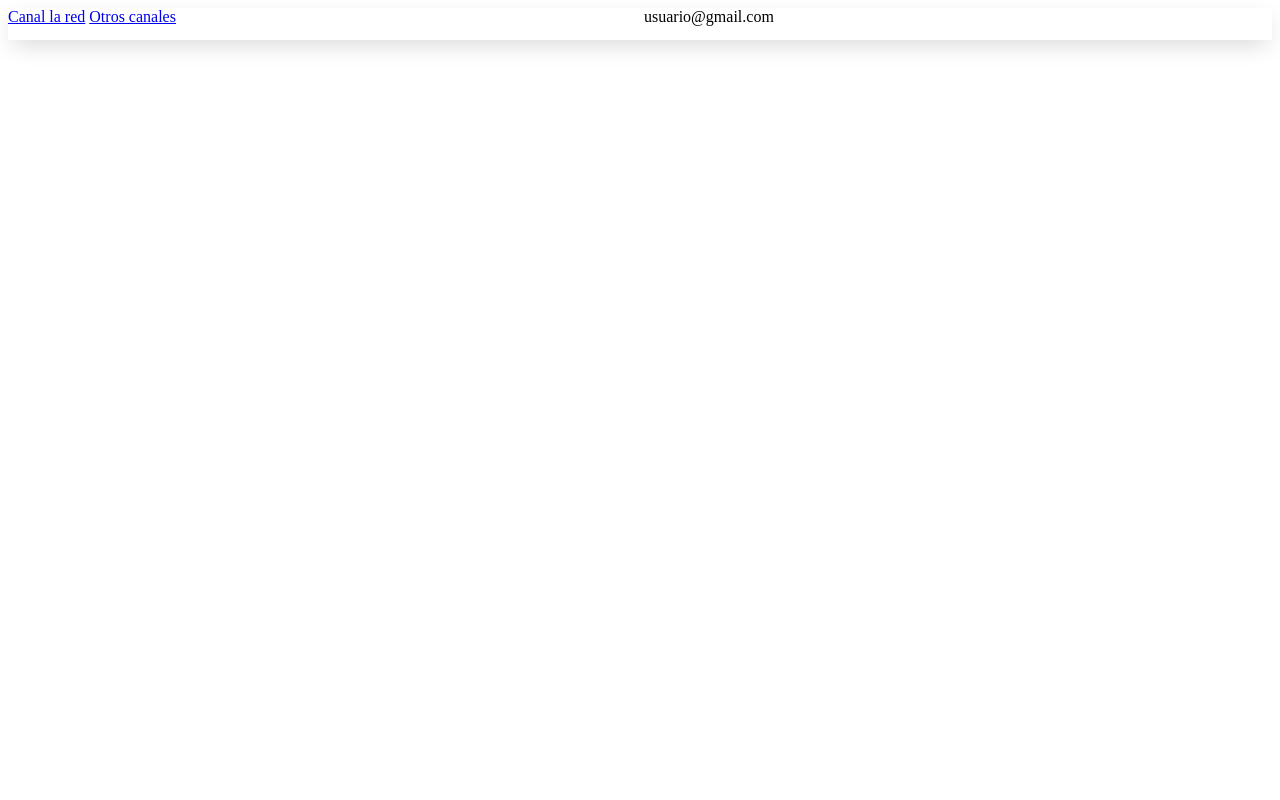
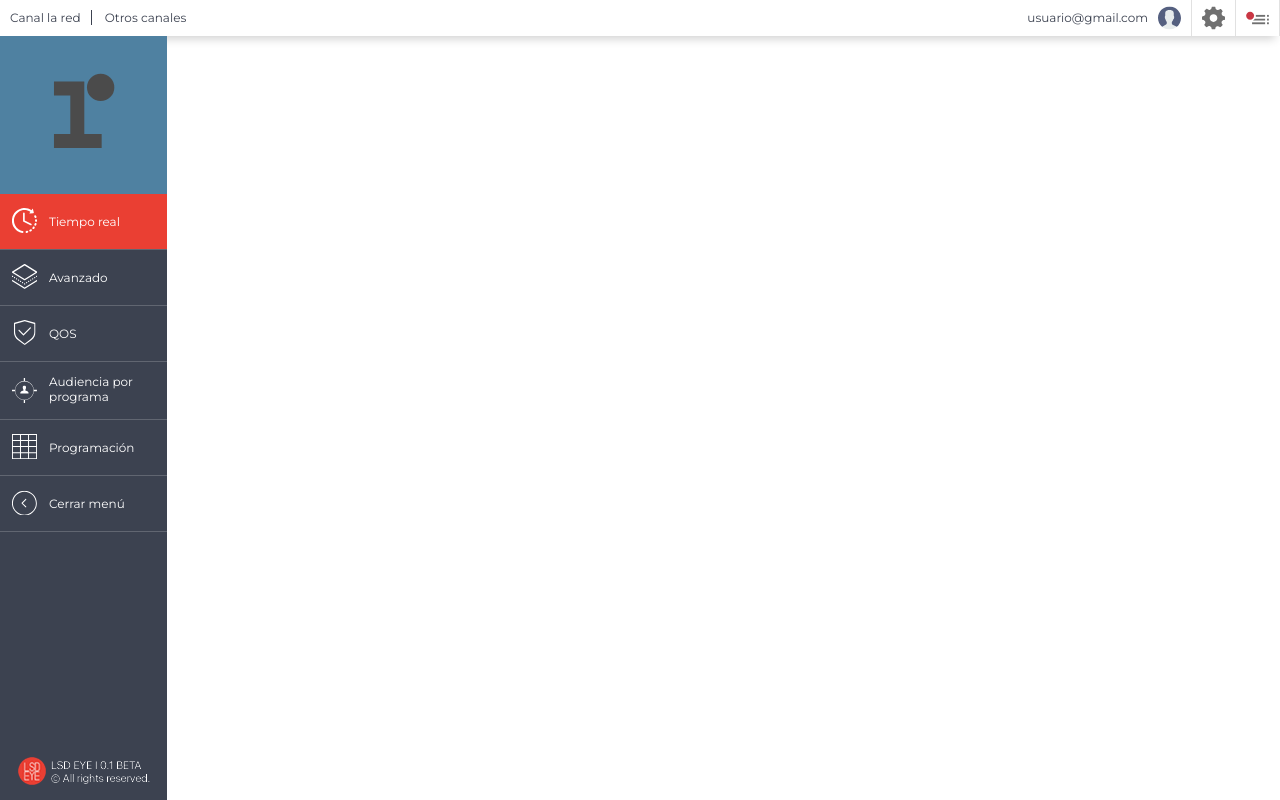
Before and after one commit to AbdalaGabriel/LSD-EYE, a PHP site: page / in a window 1280 px wide. Run offline with PHP 8.4, Linux system fonts and the light colour scheme.

Commit message:
V. 0.0.1
Header y sidebar

```diff
--- a/index.php
+++ b/index.php
@@ -4,7 +4,10 @@
 		<meta charset="utf-8" />
 		<link rel="apple-touch-icon" sizes="76x76" href="assets/img/apple-icon.png">
 		<link rel="icon" type="image/png" href="assets/img/favicon.png">
+		<link href="https://fonts.googleapis.com/css?family=Montserrat:300,300i,400,400i,500,500i,600,600i,700,700i" rel="stylesheet">
+		<link rel="stylesheet" type="text/css" href="style/global.css">
 		<link rel="stylesheet" type="text/css" href="style/header.css">
+		<link rel="stylesheet" type="text/css" href="style/lateral-bar.css">
 		<meta http-equiv="X-UA-Compatible" content="IE=edge,chrome=1" />
 		<title>LSD EYE - Plataforma de videos</title>
 		<meta content='width=device-width, initial-scale=1.0, maximum-scale=1.0, user-scalable=0' name='viewport' />
@@ -15,6 +18,15 @@
 		<!-- HEADER -->
 		<?php include 'templates/header.php'; ?>
 
+		<!--LATERAL BAR -->
+
+		<aside id="main-lateral-bar">
+			<?php include 'templates/lateral-bar.php'; ?>
+		</aside>
+
+		<main>
+
+		</main>
 
 	</body>
 
--- /dev/null
+++ b/style/global.css
@@ -0,0 +1,15 @@
+body{
+	font-family: 'Montserrat', sans-serif;
+	font-size: 12px;
+	margin: 0;
+    padding: 0;
+}
+
+a{
+	color: #3c4250;
+	text-decoration: none;
+}
+
+a:hover{
+	color:#4f81a1;
+}
--- a/style/header.css
+++ b/style/header.css
@@ -1,15 +1,55 @@
 header#lsd-main-header {
-    box-shadow: 0px 8px 24px -5px rgba(0, 0, 0, 0.18);
-    height: 2em;
+    box-shadow: 0px 8px 10px -5px rgba(0, 0, 0, 0.18);
     overflow: hidden;
+    height: 36px;
+    line-height: 36px;
 }
 
-#lsd-main-header .left-column{
+#lsd-main-header .header-container{
+	max-width: 1768px;
+	margin: 0 auto;
+}
+
+#lsd-main-header .header-container .left-column{
     width: 50%;
     float: left;
 }
 
-#lsd-main-header .right-column{
+#lsd-main-header .header-container .right-column{
     width: 50%;
     float: right;
 }
+
+
+.right-column .options{
+	float: right;
+	height: 36px;
+	overflow: hidden;
+	padding: 0 10px;
+    border-right: 1px solid #e1e1e1;
+
+}
+
+
+.right-column .options a{
+	display: block;
+}
+
+.channels-container a{
+	padding: 0 10px;
+}
+
+.user-mail{
+	display: block;
+    float: left;
+    margin: 0 10px 0 0;
+}
+
+.channels-container a:first-child{
+	border-right: 1px solid #3c4250;;
+}
+
+.header-icon{
+	width: 23px;
+	height: 36px;
+}
--- /dev/null
+++ b/style/lateral-bar.css
@@ -0,0 +1,117 @@
+#main-lateral-bar{
+    max-width: 167px;
+    background: #3c4250;
+    height: calc(100vh - 36px);
+    position: relative;
+}
+
+#main-lateral-bar .logo-container{
+    height: 158px;
+    background: #4f81a1;
+    text-align: center;
+    line-height: 158px;
+}
+
+.logo-container .logo{
+    margin: 3em 0 0 0;
+}
+
+.side-bar-menu{
+
+}
+
+.side-bar-menu ul{
+    margin: 0;
+    padding: 0;
+}
+
+.side-bar-menu li{
+    list-style-type: none;
+}
+
+
+.side-bar-menu a span.icon {
+    display: block;
+    width: 25px;
+    height: 25px;
+    float: left;
+    background: white;
+    margin: 1.2em 1em;
+}
+
+/* ICONOS DE MENU */
+
+.side-bar-menu li a.audience .icon{
+	 mask-image: url("../img/svg-icons/audience.svg");
+	 -webkit-mask:url("../img/svg-icons/audience.svg") no-repeat 50% 50%;
+	 -webkit-mask-size: cover;
+ 	 mask-size: cover;
+   	 margin: .3em 1em 1em 1em;
+}
+
+.side-bar-menu li a.audience {
+	line-height: inherit;
+	padding: 1em 0 0 0;
+	height: 45px;
+}
+
+.side-bar-menu li a.real-time .icon{
+	 mask-image: url("../img/svg-icons/real-time.svg");
+	 -webkit-mask:url("../img/svg-icons/real-time.svg") no-repeat 50% 50%;
+	 -webkit-mask-size: cover;
+ 	 mask-size: cover;
+}
+
+.side-bar-menu li a.advanced .icon{
+	 mask-image: url("../img/svg-icons/advanced.svg");
+	 -webkit-mask:url("../img/svg-icons/advanced.svg") no-repeat 50% 50%;
+	 -webkit-mask-size: cover;
+ 	 mask-size: cover;
+}
+
+.side-bar-menu li a.QOS .icon{
+	 mask-image: url("../img/svg-icons/qos.svg");
+	 -webkit-mask:url("../img/svg-icons/qos.svg") no-repeat 50% 50%;
+	 -webkit-mask-size: cover;
+ 	 mask-size: cover;
+}
+
+.side-bar-menu li a.programmation .icon{
+	 mask-image: url("../img/svg-icons/programmation.svg");
+	 -webkit-mask:url("../img/svg-icons/programmation.svg") no-repeat 50% 50%;
+	 -webkit-mask-size: cover;
+ 	 mask-size: cover;
+}
+
+.side-bar-menu li a.close-menu .icon{
+	 mask-image: url("../img/svg-icons/close-menu.svg");
+	 -webkit-mask:url("../img/svg-icons/close-menu.svg") no-repeat 50% 50%;
+	 -webkit-mask-size: cover;
+ 	 mask-size: cover;
+}
+
+.side-bar-menu a{
+	display: block;
+	height: 55px;
+	line-height: 55px;
+	color: white;
+	border-bottom: 1px solid #616671;
+}
+
+
+.side-bar-menu a:hover{
+	background: #616671;
+	color: white;
+}
+
+.side-bar-menu a.active{
+	background: #ea3f33;
+}
+
+.copyright-container{
+	position: absolute;
+	text-align: center;
+	bottom: 0;
+	width: 100%;
+	bottom: 1em;
+}
--- a/templates/header.php
+++ b/templates/header.php
@@ -1,4 +1,5 @@
 <header id="lsd-main-header">
+	<div class="header-container">
 
 		<div class="left-column">
 			<nav class="channels-container">
@@ -9,18 +10,24 @@
 
 		<div class="right-column">
 
-		<div class="user">
-			<img class="user-image-profile"></img>
-			<span class="user-mail">usuario@gmail.com</span>
+			<div class="options main-menu">
+				<a href="#">
+					<img  src="img/svg-icons/menu.svg" class="header-icon main-menu"></img>
+				</a>
 			</div>
 
-		<div class="configurations">
-			<img class="config-icon"></img>
+			<div class="options configurations">
+				<a href="#">
+					<img  src="img/svg-icons/configurations.svg" class="header-icon config"></img>
+				</a>
 			</div>
 
-		<div class="main-menu">
-			<img class="main-menu-icon"></img>
+			<div class="options user">
+				<a href="#">
+					<span class="user-mail">usuario@gmail.com</span>
+					<img class="header-icon user-image-profile" src="img/svg-icons/profile-user.svg"></img>
+				</a>
 			</div>
-
+		</div>
 	</div>
 </header>
--- /dev/null
+++ b/templates/lateral-bar.php
@@ -0,0 +1,29 @@
+<div class="logo-container">
+	<img class="logo" src="img/svg-icons/logo.svg" alt="Logo - LSD EYE">
+</div>
+
+<nav class="side-bar-menu">
+	<ul>
+		<li><a href="#" class="side-bar-option active real-time"><span class="icon "></span>Tiempo real</a></li>
+
+		<li><a href="#" class="side-bar-option advanced"><span class="icon "></span>Avanzado</a></li>
+
+		<li><a href="#" class="side-bar-option QOS"><span class="icon "></span>QOS</a></li>
+
+		<li><a href="#" class="side-bar-option audience"><span class="icon "></span>Audiencia por programa</a></li>
+
+		<li><a href="#" class="side-bar-option programmation"><span class="icon "></span>Programación</a></li>
+
+		<li><a href="#" class="side-bar-option close-menu"><span class="icon "></span>Cerrar menú</a></li>
+
+	</ul>
+
+
+
+
+</nav>
+
+
+<div class="copyright-container">
+	<img src="img/lsdeye-copyright.png" alt="LSD EYE - All Right´s Reserved">
+</div>
```
Also changed, not shown: img/lsdeye-copyright.png (added), img/svg-icons/advanced.svg (added), img/svg-icons/audience.svg (added), img/svg-icons/close-menu.svg (added), img/svg-icons/configurations.svg (added), img/svg-icons/logo.svg (added), img/svg-icons/menu.svg (added), img/svg-icons/profile-user.svg (added), img/svg-icons/programmation.svg (added), img/svg-icons/qos.svg (added), img/svg-icons/real-time.svg (added). Lines whose indentation alone changed are shown as unchanged.
